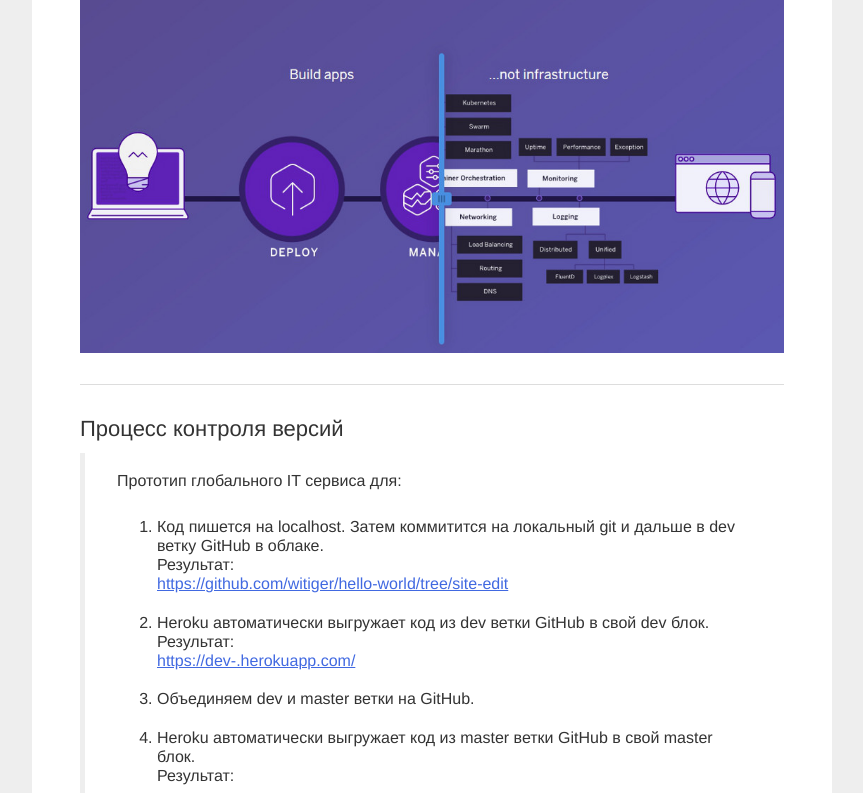
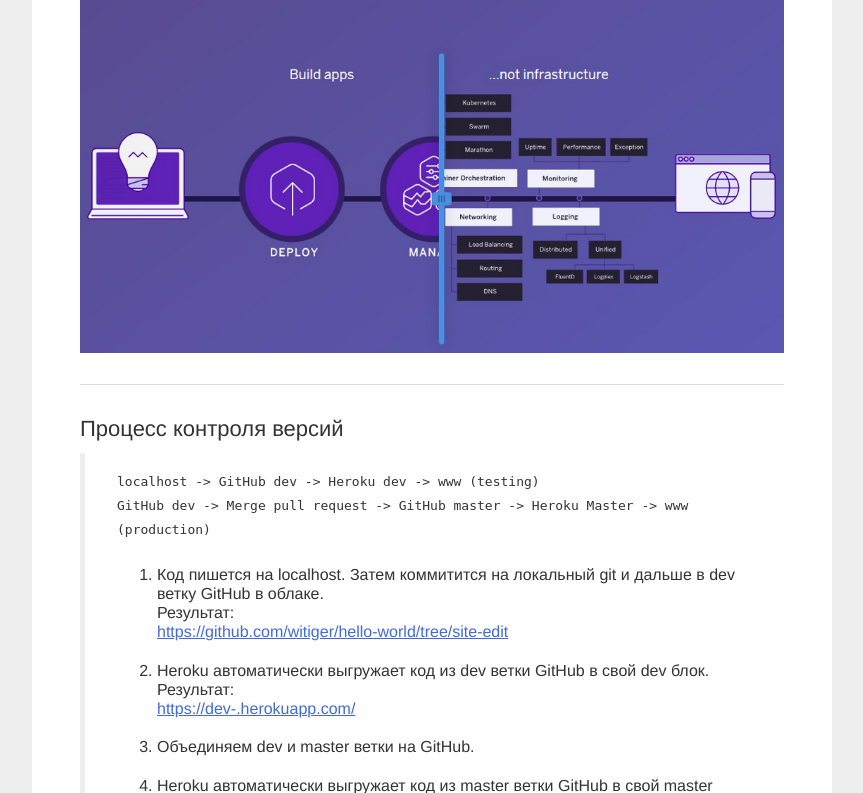
Before and after one commit to witiger/hello-world, a PHP site: page /tech.php in a window 1280 px wide. Shown: the part 262-1055 px from the top of the page, without its empty margins (208-1071 px from the left). Run offline with PHP 8.4, Linux system fonts and the light colour scheme.

Commit message:
tech.php edited

```diff
--- a/tech.php
+++ b/tech.php
@@ -38,7 +38,8 @@
 
 					<h3>Процесс контроля версий</h3>
 					<blockquote>
-					<p>Прототип глобального IT сервиса для:</p>
+					<p><code>localhost -> GitHub dev -> Heroku dev -> www (testing)</br>
+					GitHub dev -> Merge pull request -> GitHub master -> Heroku Master -> www (production)</code></p>
 						<ol>
 							<li>Код пишется на localhost. Затем коммитится на локальный git и дальше в dev ветку GitHub в облаке.</br>
 							Результат:</br>
```
